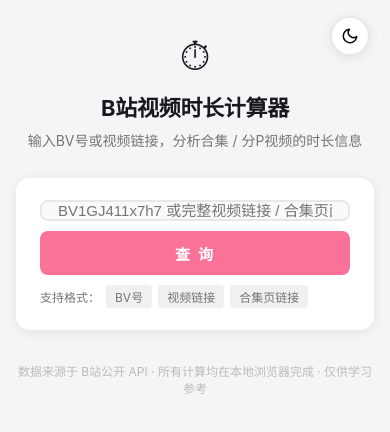
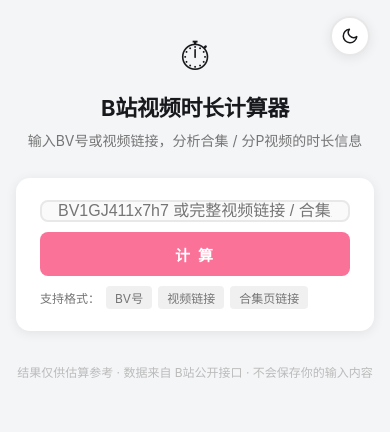
Before and after one commit to AceYKN/bilibiliplaylistlength, a Vue app: page / in a window 390 px wide. Shown: the top 432 px of the page. Built offline with nearby package versions, Linux system fonts and the light colour scheme.

Commit message:
fix: polish theme toggle, mobile input, footer copy and CTA text

```diff
--- a/src/App.vue
+++ b/src/App.vue
@@ -435,7 +435,7 @@
             @keydown.enter="handleSearch"
           />
           <button class="search-btn" :disabled="loading" @click="handleSearch">
-            {{ loading ? '查询中…' : '查 询' }}
+            {{ loading ? '计算中…' : '计 算' }}
           </button>
         </div>
         <div class="search-tips">
@@ -563,7 +563,7 @@
     </main>
 
     <footer class="footer">
-      数据来源于 B站公开 API · 所有计算均在本地浏览器完成 · 仅供学习参考
+      结果仅供估算参考 · 数据来自 B站公开接口 · 不会保存你的输入内容
     </footer>
   </div>
 </template>
@@ -967,6 +967,7 @@
   display: flex;
   align-items: center;
   justify-content: center;
+  color: var(--text);
   transition: background 0.2s, border-color 0.2s, transform 0.15s;
   line-height: 1;
   padding: 0;
@@ -1023,6 +1024,7 @@
   .header h1   { font-size: 22px; }
 
   .search-row  { flex-direction: column; }
+  .search-input { height: 52px; font-size: 16px; }
   .search-btn  { height: 44px; }
 
   .vi-wrap  { flex-direction: column; }
```
